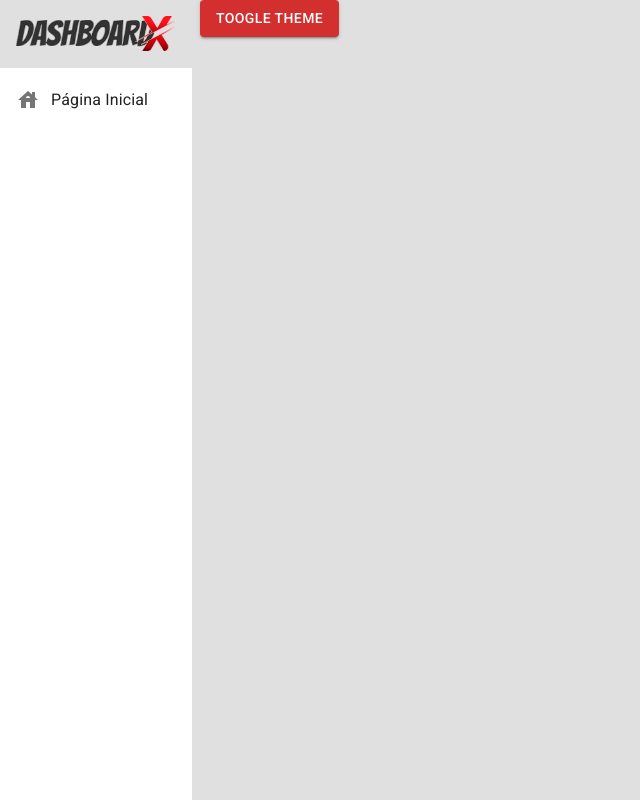
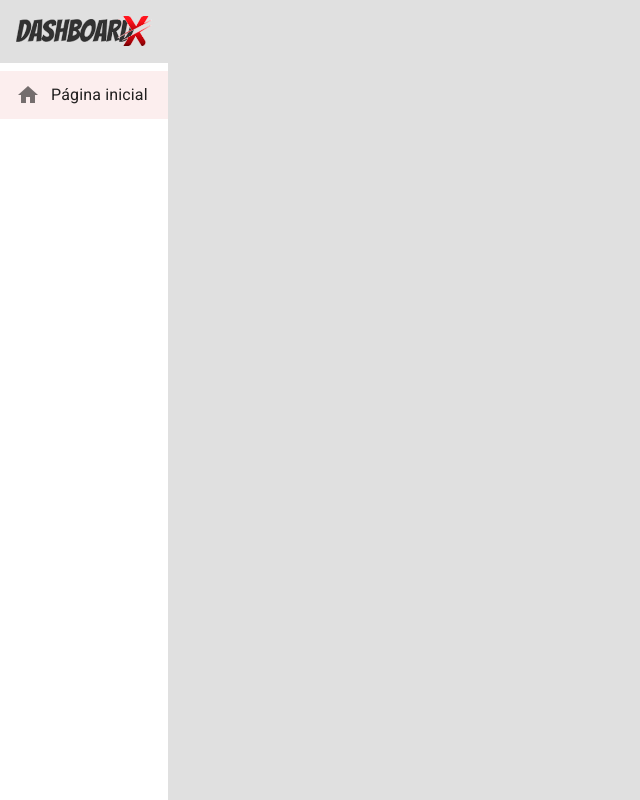
Before and after one commit to Jorgix/dashboard-x, a React (Create React App) app: page /pagina-inicial in a window 1280 px wide. Before the commit this address led to /dashboard. Shown: the whole page, without its empty margins (0-640 px from the left). Built offline with nearby package versions, Linux system fonts and the light colour scheme.

Commit message:
feat: componentização de rotas dinâmicas

```diff
--- a/src/routes/index.tsx
+++ b/src/routes/index.tsx
@@ -1,9 +1,20 @@
 import { Button } from "@mui/material";
 import { Routes, Route, Navigate } from "react-router-dom";
 import { useDrawerContext } from "../shared/contexts";
+import { useEffect } from "react";
 
 export const AppRoutes = () => {
-  const { toggleDrawerOpen } = useDrawerContext();
+  const { toggleDrawerOpen, setDrawerOption } = useDrawerContext();
+
+  useEffect(() => {
+    setDrawerOption([
+      {
+        icon: "home",
+        path: "/pagina-inicial",
+        label: "Página inicial",
+      },
+    ]);
+  }, []);
 
   return (
     <Routes>
@@ -19,7 +30,7 @@
           </Button>
         }
       />
-      <Route path="*" element={<Navigate to="/dashboard" />} />
+      <Route path="*" element={<Navigate to="/pagina-inicial" />} />
     </Routes>
   );
 };
--- a/src/shared/components/menu-lateral/menuLateral.tsx
+++ b/src/shared/components/menu-lateral/menuLateral.tsx
@@ -3,6 +3,7 @@
   Box,
   Divider,
   Drawer,
+  Icon,
   List,
   ListItemButton,
   ListItemIcon,
@@ -13,18 +14,54 @@
 } from "@mui/material";
 import React from "react";
 import logo from "../../themes/img/logo.png";
-import { House } from "@mui/icons-material";
 import { useDrawerContext } from "../../contexts";
+import { useMatch, useNavigate, useResolvedPath } from "react-router-dom";
 
 interface IMenuLateralProps {
   children: React.ReactNode;
 }
 
+interface IListItemLinkProps {
+  to: string;
+  icon: string;
+  label: string;
+  onClick: (() => void) | undefined;
+}
+
+const ListItemLink: React.FC<IListItemLinkProps> = ({
+  to,
+  icon,
+  label,
+  onClick,
+}) => {
+  const navigate = useNavigate();
+
+  const resolvedPath = useResolvedPath(to);
+  const match = useMatch({
+    path: resolvedPath.pathname,
+    end: false,
+  });
+
+  const handleClick = () => {
+    navigate(to);
+    onClick?.();
+  };
+
+  return (
+    <ListItemButton selected={!!match} onClick={handleClick}>
+      <ListItemIcon sx={{ minWidth: 35 }}>
+        <Icon>{icon}</Icon>
+      </ListItemIcon>
+      <ListItemText primary={label} />
+    </ListItemButton>
+  );
+};
+
 export const MenuLateral: React.FC<IMenuLateralProps> = ({ children }) => {
   const theme = useTheme();
   const smDown = useMediaQuery(theme.breakpoints.down("sm"));
 
-  const { isDrawerOpen, toggleDrawerOpen } = useDrawerContext();
+  const { isDrawerOpen, toggleDrawerOpen, drawerOptions } = useDrawerContext();
 
   return (
     <>
@@ -36,7 +73,7 @@
       >
         <Box
           component="img"
-          width={smDown ? theme.spacing(15) : theme.spacing(20)}
+          width={smDown ? theme.spacing(15) : theme.spacing(17)}
           padding={smDown ? theme.spacing(3) : theme.spacing(2)}
           display={"flex"}
           alignItems={"center"}
@@ -48,12 +85,15 @@
         <Divider />
         <Box flex={1}>
           <List sx={{ width: "100%", maxWidth: 360 }} component="nav">
-            <ListItemButton>
-              <ListItemIcon sx={{ minWidth: 35 }}>
-                <House />
-              </ListItemIcon>
-              <ListItemText primary="Página Inicial" />
-            </ListItemButton>
+            {drawerOptions.map((drawerOption) => (
+              <ListItemLink
+                to={drawerOption.path}
+                key={drawerOption.path}
+                icon={drawerOption.icon}
+                label={drawerOption.label}
+                onClick={smDown ? toggleDrawerOpen : undefined}
+              />
+            ))}
           </List>
         </Box>
       </Drawer>
--- a/src/shared/contexts/DrawerContext.tsx
+++ b/src/shared/contexts/DrawerContext.tsx
@@ -1,8 +1,16 @@
 import React, { createContext, useCallback, useContext, useState } from "react";
+
+interface IDrawerOptions {
+  icon: string;
+  path: string;
+  label: string;
+}
 
 interface IDrawerContextData {
   isDrawerOpen: boolean;
+  drawerOptions: IDrawerOptions[];
   toggleDrawerOpen: () => void;
+  setDrawerOption: (newDrawerOptions: IDrawerOptions[]) => void;
 }
 
 const DrawerContext = createContext({} as IDrawerContextData);
@@ -19,13 +27,28 @@
   children,
 }) => {
   const [isDrawerOpen, setThemeName] = useState(false);
+  const [drawerOptions, setdrawerOptions] = useState<IDrawerOptions[]>([]);
 
   const toggleDrawerOpen = useCallback(() => {
     setThemeName((oldDrawerOpen) => !oldDrawerOpen);
   }, []);
 
+  const handleSetDrawerOptions = useCallback(
+    (newDrawerOptions: IDrawerOptions[]) => {
+      setdrawerOptions(newDrawerOptions);
+    },
+    []
+  );
+
   return (
-    <DrawerContext.Provider value={{ isDrawerOpen, toggleDrawerOpen }}>
+    <DrawerContext.Provider
+      value={{
+        isDrawerOpen,
+        drawerOptions,
+        toggleDrawerOpen,
+        setDrawerOption: handleSetDrawerOptions,
+      }}
+    >
       {children}
     </DrawerContext.Provider>
   );
```
